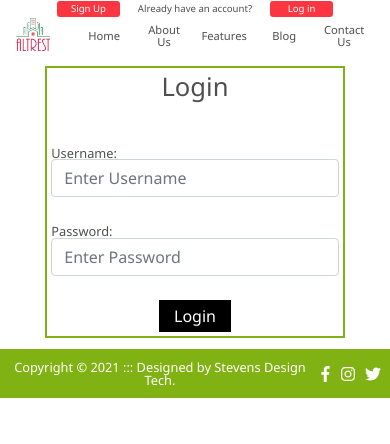
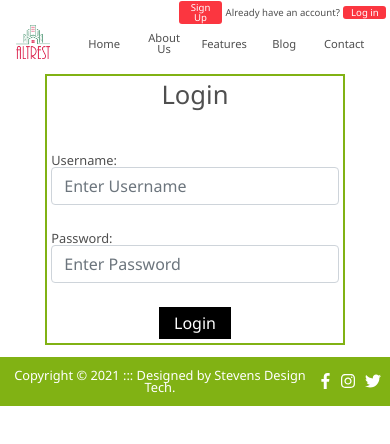
Before and after one commit to seyeonigbinde/Altrest-Real-Estate-Platform, a React (Create React App) app in the folder altrest-app/: page /login in a window 390 px wide. Shown: the top 444 px of the page. Built offline with nearby package versions, Linux system fonts and the light colour scheme.

Commit message:
More Styling

```diff
--- a/altrest-app/src/App.js
+++ b/altrest-app/src/App.js
@@ -40,7 +40,7 @@ function App() {
             <NavLink activeStyle={{ backgroundColor: "#81b214", borderRadius: "5px", color: "#fff"}} to="/about"> About Us</NavLink>
             <NavLink activeStyle={{ backgroundColor: "#81b214", borderRadius: "5px", color: "#fff"}} exact to="/features/landlords">Features</NavLink>
             <NavLink activeStyle={{ backgroundColor: "#81b214", borderRadius: "5px", color: "#fff"}} to="/blog">Blog</NavLink>
-            <Link >Contact Us</Link>
+            <Link >Contact</Link>
             {/* <Header/> */}
         </div>
         </div>
--- a/altrest-app/src/index.css
+++ b/altrest-app/src/index.css
@@ -411,8 +411,8 @@ footer p{
 @media screen and (max-width: 900px) {
 
   .login{
-    width:80%;
-    margin-left: 20%;
+    width:40%;
+    margin-left: 60%;
     font-size: 0.7rem;
   }
 
@@ -444,8 +444,9 @@ footer p{
     width: 10%;
   }
   .login{
-    margin-left: 10%;
+    margin-left: 55%;
     font-size: 0.6rem;
+    width: 45%;
   }
   .login a{
     padding: 1% 4%;
@@ -577,7 +578,8 @@ footer p{
     font-size: .8rem;
   }
   .login{
-    font-size: 0.6rem;
+    margin-left: 45%;
+    width: 55%;
   }
   .login a{
     padding: 1% 3%;
@@ -637,7 +639,7 @@ label{
 }
 .blog_image{
 width: 80%;
-height: 10vh;
+height: 8vh;
 }
 .blog_footer{
   font-size: 0.5rem;
```
